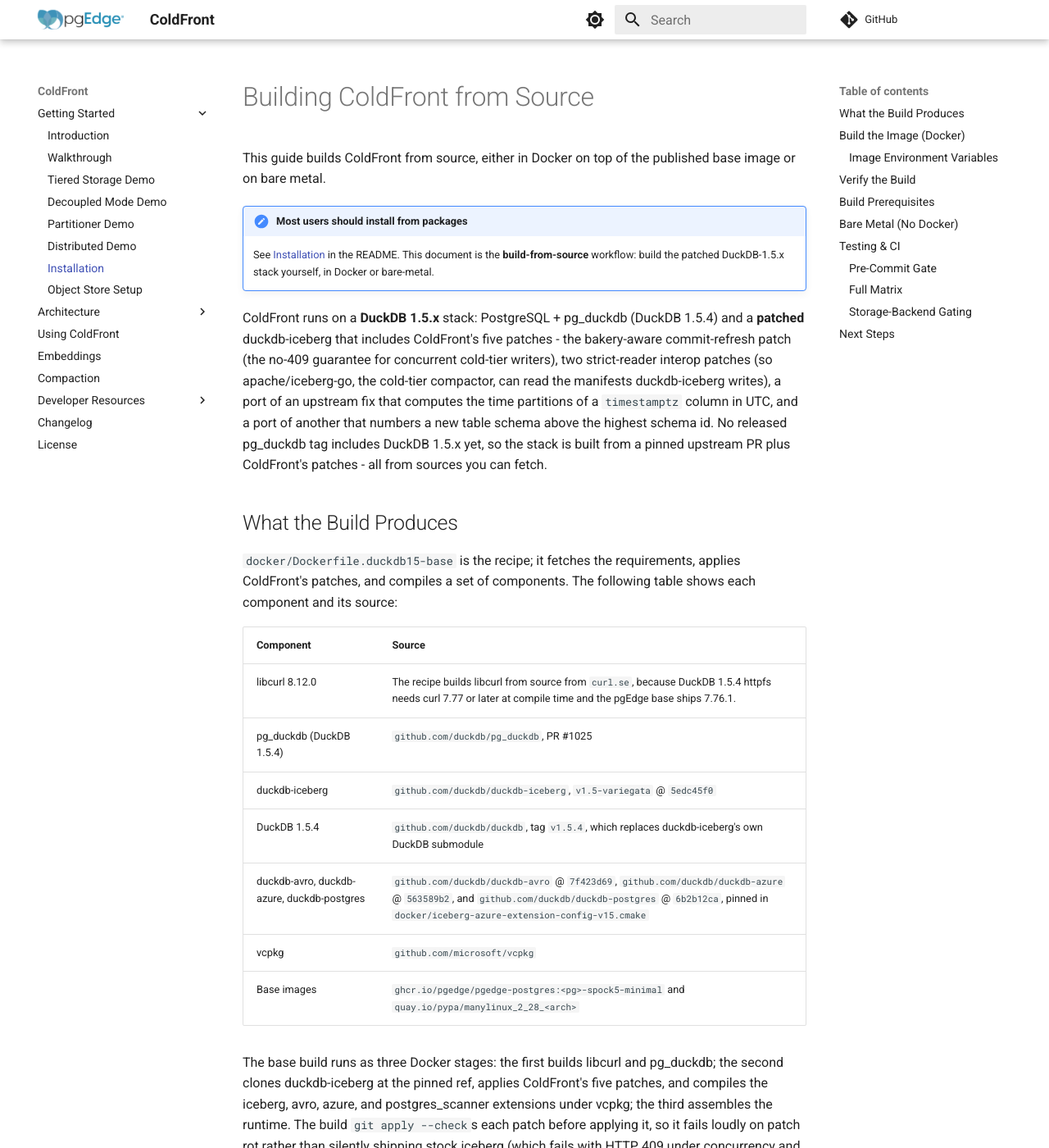
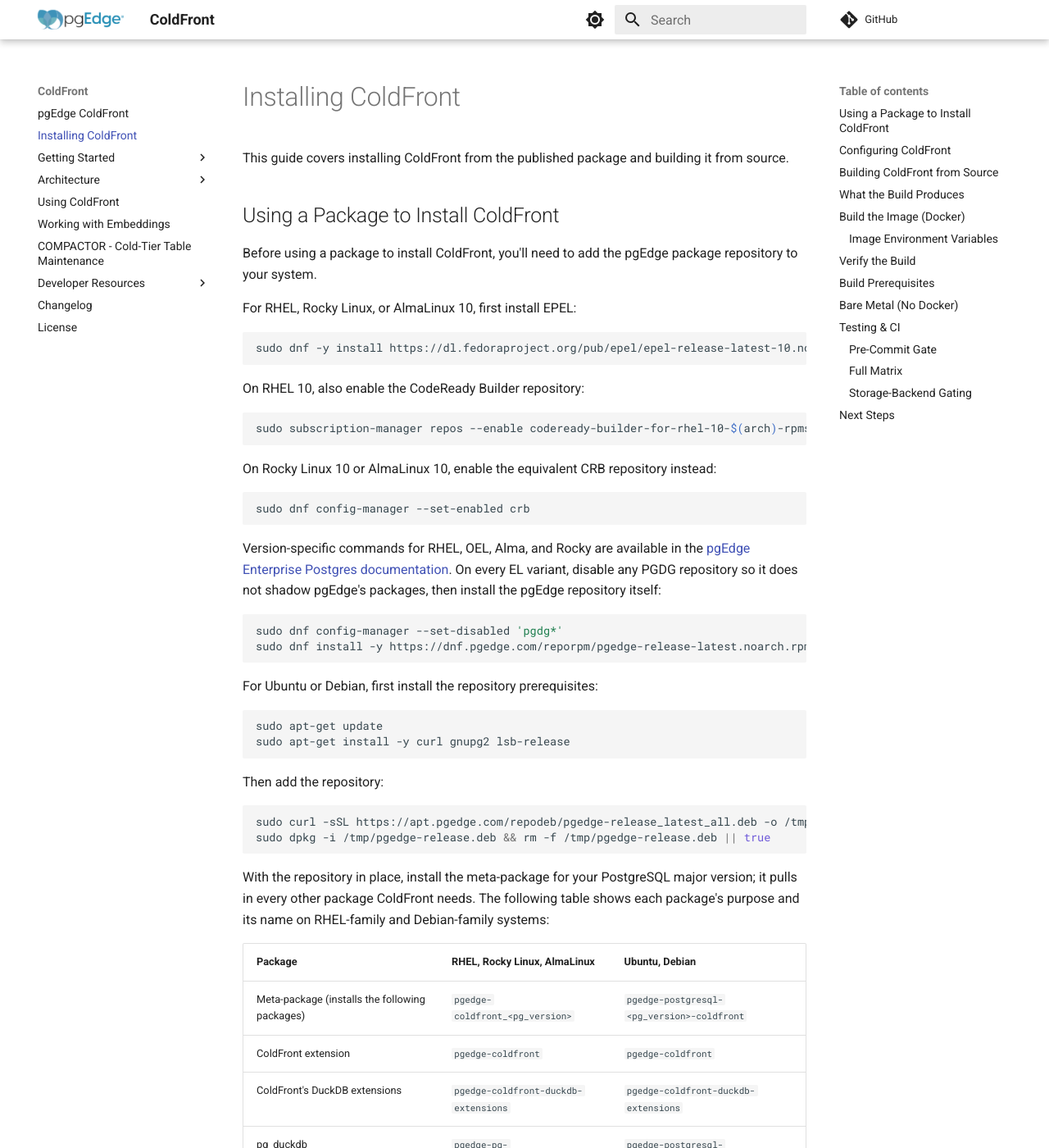
Before and after one commit to pgEdge/coldfront, an MkDocs documentation site: the page built from docs/installation.md, in a window 1280 px wide and 1400 px high. Shown: the whole window at 82% size. Built offline with MkDocs 1.6.1 and Material for MkDocs 9.7.7, drawn with Linux system fonts in a browser that asks for light colours; comment, search, counter and statistics services are not loaded; some of the changed text lies outside the part shown.

Commit message:
docs: document package-based install and sync nav titles to page headings

````diff
--- a/docs/installation.md
+++ b/docs/installation.md
@@ -1,13 +1,111 @@
-# Building ColdFront from Source
+# Installing ColdFront
+
+This guide covers installing ColdFront from the published package and
+building it from source.
+
+## Using a Package to Install ColdFront
+
+Before using a package to install ColdFront, you'll need to add the pgEdge
+package repository to your system.
+
+For RHEL, Rocky Linux, or AlmaLinux 10, first install EPEL:
+
+```bash
+sudo dnf -y install https://dl.fedoraproject.org/pub/epel/epel-release-latest-10.noarch.rpm
+```
+
+On RHEL 10, also enable the CodeReady Builder repository:
+
+```bash
+sudo subscription-manager repos --enable codeready-builder-for-rhel-10-$(arch)-rpms
+```
+
+On Rocky Linux 10 or AlmaLinux 10, enable the equivalent CRB repository instead:
+
+```bash
+sudo dnf config-manager --set-enabled crb
+```
+
+Version-specific commands for RHEL, OEL, Alma, and Rocky are available in the
+[pgEdge Enterprise Postgres documentation](https://docs.pgedge.com/enterprise/el/configure-repo/).
+On every EL variant, disable any PGDG repository so it does not shadow
+pgEdge's packages, then install the pgEdge repository itself:
+
+```bash
+sudo dnf config-manager --set-disabled 'pgdg*'
+sudo dnf install -y https://dnf.pgedge.com/reporpm/pgedge-release-latest.noarch.rpm
+```
+
+For Ubuntu or Debian, first install the repository prerequisites:
+
+```bash
+sudo apt-get update
+sudo apt-get install -y curl gnupg2 lsb-release
+```
+
+Then add the repository:
+
+```bash
+sudo curl -sSL https://apt.pgedge.com/repodeb/pgedge-release_latest_all.deb -o /tmp/pgedge-release.deb
+sudo dpkg -i /tmp/pgedge-release.deb && rm -f /tmp/pgedge-release.deb || true
+```
+
+With the repository in place, install the meta-package for your PostgreSQL
+major version; it pulls in every other package ColdFront needs. The
+following table shows each package's purpose and its name on RHEL-family and
+Debian-family systems:
+
+| Package | RHEL, Rocky Linux, AlmaLinux | Ubuntu, Debian |
+|---|---|---|
+| Meta-package (installs the following packages) | `pgedge-coldfront_<pg_version>` | `pgedge-postgresql-<pg_version>-coldfront` |
+| ColdFront extension | `pgedge-coldfront` | `pgedge-coldfront` |
+| ColdFront's DuckDB extensions | `pgedge-coldfront-duckdb-extensions` | `pgedge-coldfront-duckdb-extensions` |
+| pg_duckdb | `pgedge-pg-duckdb_<pg_version>` | `pgedge-postgresql-<pg_version>-pg-duckdb` |
+| Lakekeeper | `pgedge-lakekeeper` | `pgedge-lakekeeper` |
+
+For PostgreSQL 18 on RHEL, Rocky Linux, or AlmaLinux:
+
+```bash
+sudo dnf install -y pgedge-coldfront_18
+```
+
+On Ubuntu or Debian:
+
+```bash
+sudo apt install -y pgedge-postgresql-18-coldfront
+```
+
+Install the individual packages from the table instead of the meta-package
+only if you need a different combination than it provides.
+
+## Configuring ColdFront
+
+ColdFront reads its settings from two places. The server settings live in
+`postgresql.conf`:
+
+- `shared_preload_libraries = 'pg_duckdb,coldfront'`.
+- `coldfront.warehouse` and `coldfront.lakekeeper_endpoint`.
+- `snowflake.node` and `coldfront.loopback_dsn` on every node of a mesh.
+
+A package install does not set these for you - the Docker image is what
+writes them on first start - so add them to `postgresql.conf` yourself and
+restart PostgreSQL before creating the extensions.
+
+The archiver, partitioner, and compactor connect from the libpq environment
+or `--dsn` and read everything else from the server: each table's lifecycle
+in `coldfront.partition_config`, the cold-store credential in
+`coldfront.storage_secret`, and the catalog settings above. The `import`
+command takes a deployment YAML, modeled on
+[config.example.yaml](https://github.com/pgEdge/ColdFront/blob/main/config.example.yaml),
+and writes it into the server once.
+
+For every setting, see the [One-Time Setup](usage.md#one-time-setup) and
+[Tuning Knobs](usage.md#tuning-knobs) sections of the Using ColdFront guide.
+
+## Building ColdFront from Source
 
 This guide builds ColdFront from source, either in Docker on top of the
 published base image or on bare metal.
-
-!!! note "Most users should install from packages"
-
-    See [Installation](https://github.com/pgEdge/ColdFront/blob/main/README.md#installation)
-    in the README. This document is the **build-from-source** workflow: build
-    the patched DuckDB-1.5.x stack yourself, in Docker or bare-metal.
 
 ColdFront runs on a **DuckDB 1.5.x** stack: PostgreSQL + pg_duckdb (DuckDB
 1.5.4) and a **patched** duckdb-iceberg that includes ColdFront's five
@@ -312,5 +410,5 @@ To go further with ColdFront, consult the following guides:
 - The [Walkthrough](walkthrough.md) guide runs the demo stack hands-on.
 - The [Using ColdFront](usage.md) guide covers the one-time setup and both
   modes.
-- The [Object Store Setup](object_store.md) guide connects the cold tier to AWS
-  S3.
+- The [Configuring your Object Store](object_store.md) guide connects the cold
+  tier to AWS S3.
--- a/mkdocs.yml
+++ b/mkdocs.yml
@@ -56,28 +56,28 @@ copyright: Copyright &copy; 2026 pgEdge, Inc
 repo_url: https://github.com/pgEdge/ColdFront
 
 nav:
+  - pgEdge ColdFront: index.md
+  - Installing ColdFront: installation.md
   - Getting Started:
-      - Introduction: index.md
-      - Walkthrough: walkthrough.md
-      - Tiered Storage Demo: walkthrough_tiered.md
-      - Decoupled Mode Demo: walkthrough_decoupled.md
-      - Partitioner Demo: walkthrough_partitioner.md
-      - Distributed Demo: walkthrough_distributed.md
-      - Installation: installation.md
-      - Object Store Setup: object_store.md
+      - Getting Started with ColdFront: walkthrough.md
+      - Exploring Tiered Storage: walkthrough_tiered.md
+      - Exploring Decoupled Mode: walkthrough_decoupled.md
+      - Exploring the Standalone Partitioner: walkthrough_partitioner.md
+      - Exploring Distributed Mode: walkthrough_distributed.md
+      - Configuring your Object Store: object_store.md
 
   - Architecture:
-      - Overview: architecture.md
-      - Tiered Mode: architecture_tiered.md
-      - Decoupled Mode: architecture_decoupled.md
-      - Vector Storage: architecture_vectors.md
+      - pgEdge ColdFront - Architecture: architecture.md
+      - ColdFront - Tiered Operating Mode: architecture_tiered.md
+      - Decoupled (Iceberg-Only) Operating Mode: architecture_decoupled.md
+      - Vector Storage Architecture: architecture_vectors.md
 
   - Using ColdFront: usage.md
-  - Embeddings: usage_vectors.md
-  - Compaction: compaction.md
+  - Working with Embeddings: usage_vectors.md
+  - COMPACTOR - Cold-Tier Table Maintenance: compaction.md
 
   - Developer Resources:
-      - Formal Verification: formal/README.md
+      - Formal Model - ColdFront Decoupled-Mode Bakery (TLA+/PlusCal): formal/README.md
 
   - Changelog: changelog.md
   - License: LICENSE.md
````
Also changed, not shown: docs/index.md (+2 -2 lines), docs/object_store.md (+1 -1 lines), docs/walkthrough.md (+2 -2 lines), docs/walkthrough_tiered.md (+2 -2 lines).
